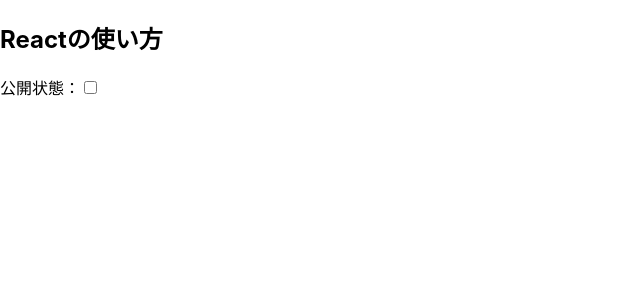
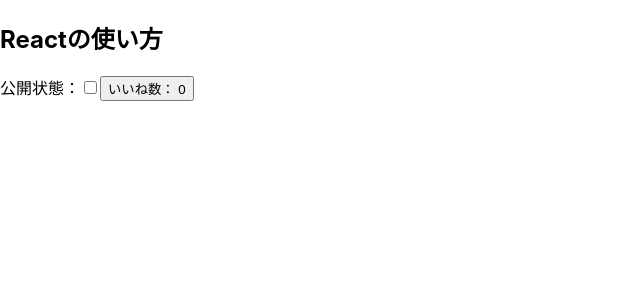
Before and after one commit to D-suke0614/torazemi, a React (Create React App) app: page / in a window 1280 px wide. Shown: the top 300 px of the page, without its empty margins (0-640 px from the left). Built offline with nearby package versions, Linux system fonts and the light colour scheme.

Commit message:
component_3

```diff
--- a/src/Article.jsx
+++ b/src/Article.jsx
@@ -1,4 +1,5 @@
 import React from 'react';
+import LikeButton from './LikeButton'
 
 const Article = (props) => {
 
@@ -7,6 +8,7 @@
       <h2>{props.title}</h2>
       <label htmlFor = 'check'>公開状態：</label>
       <input type = 'checkbox' checked = {props.isPublished} id = 'check' onClick = {() => props.toggle()} />
+      <LikeButton count = {props.count} />
     </div>
   )
 };
--- a/src/Blog.jsx
+++ b/src/Blog.jsx
@@ -6,8 +6,27 @@
     super(props);
     this.state = {
       isPublished: false,
-      order: 1
+      count: 0
     }
+  }
+
+  componentDidMount() {
+    // ボタンがクリックされたら、いいね数をカウントアップする
+    // () =>  this.countUp() このような関数型の記載でもOK
+    document.getElementById('counter').addEventListener('click', this.countUp)
+  }
+
+  // いいね数が１０になったらカウントを０にする
+  componentDidUpdate() {
+    if (this.state.count >= 10) {
+      this.setState({
+        count: 0
+      })
+    }
+  }
+
+  componentWillUnmount() {
+    document.getElementById('counter').removeEventListener('click', this.countUp)
   }
 
   // 公開状態を反転させる関数
@@ -17,11 +36,22 @@
     })
   };
 
+  countUp = () => {
+    this.setState({
+      count: this.state.count + 1
+    })
+  }
+
   render() {
     const authorName = "Torahack"
     return (
       <>
-        <Article title = {"Reactの使い方"} isPublished={this.state.isPublished} toggle={() => this.togglePublished()} />
+        <Article
+          title = {"Reactの使い方"}
+          isPublished = {this.state.isPublished}
+          toggle = {() => this.togglePublished()}
+          count = {this.state.count}
+        />
       </>
     )
   }
--- /dev/null
+++ b/src/LikeButton.jsx
@@ -0,0 +1,9 @@
+import React from 'react'
+
+const LikeButton = (props) => {
+  return (
+    <button id = {'counter'}>いいね数： {props.count}</button>
+  )
+}
+
+export default LikeButton
```
